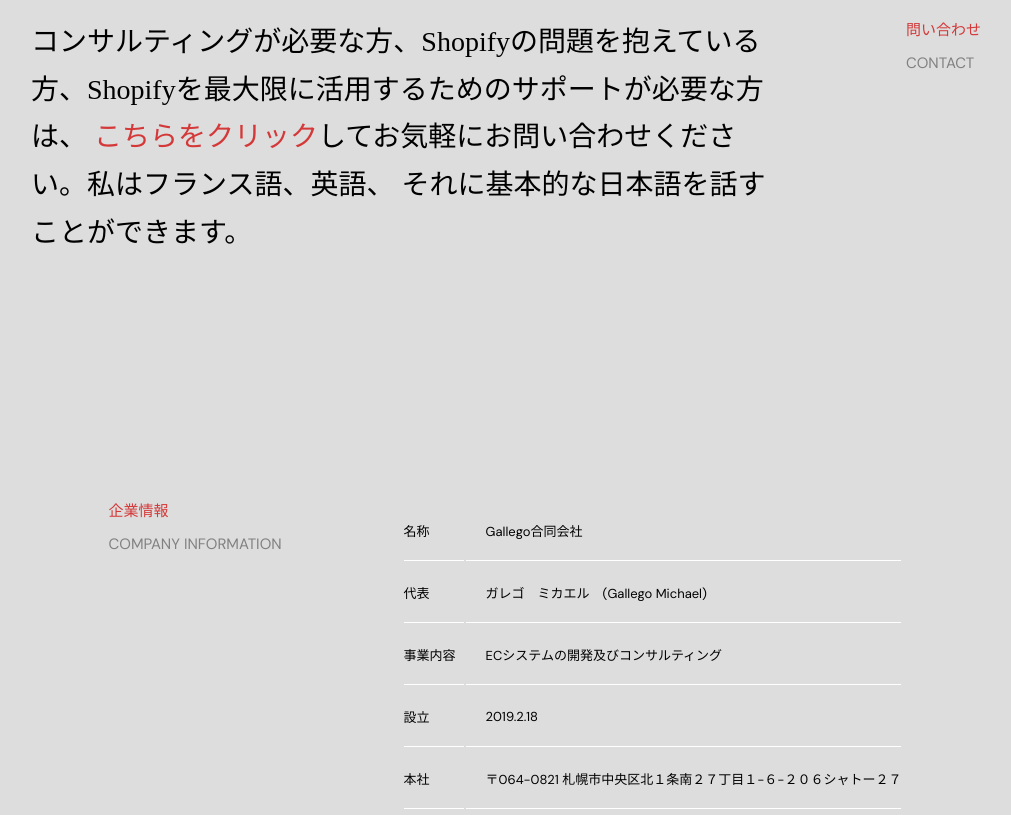
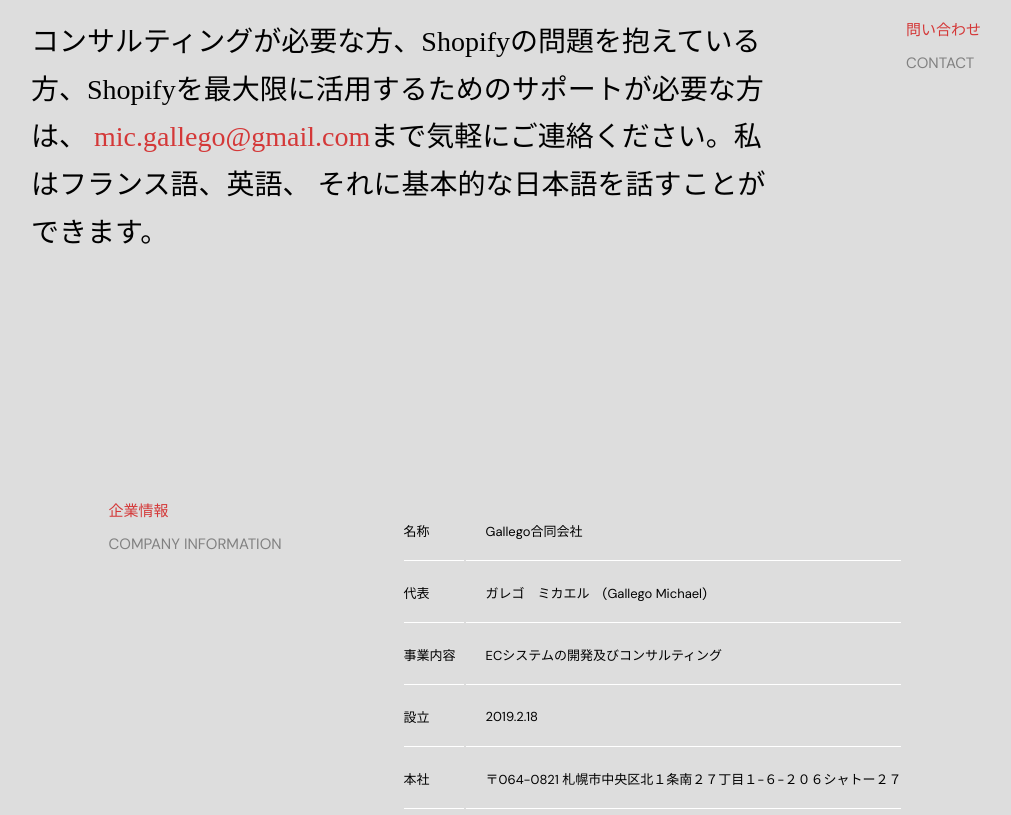
Before and after one commit to bakura10/bakura10.github.io, a plain HTML site: page index.html in a window 1280 px wide. Shown: the part 2260-3075 px from the top of the page, without its empty margins (134-1145 px from the left). Drawn offline with Linux system fonts and the light colour scheme.

Commit message:
Fix wording

```diff
--- a/index.html
+++ b/index.html
@@ -434,7 +434,7 @@
 
           <div class="section__content">
             <p class="big-text">コンサルティングが必要な方、Shopifyの問題を抱えている方、Shopifyを最大限に活用するためのサポートが必要な方は、
-              <a href="mailto:mic.gallego@gmail.com">こちらをクリック</a>してお気軽にお問い合わせください。私はフランス語、英語、
+              <a href="mailto:mic.gallego@gmail.com">mic.gallego@gmail.com</a>まで気軽にご連絡ください。私はフランス語、英語、
               それに基本的な日本語を話すことができます。</p>
           </div>
         </section>
```
